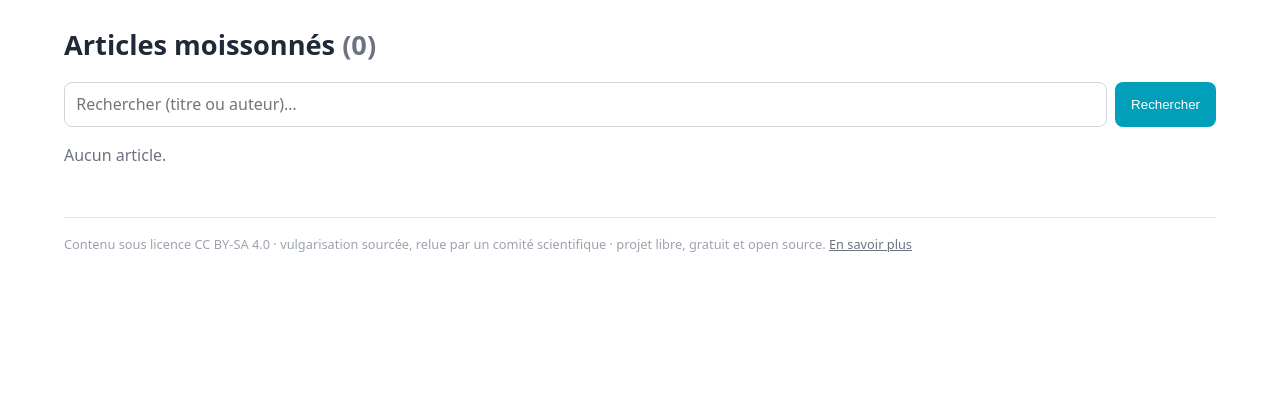
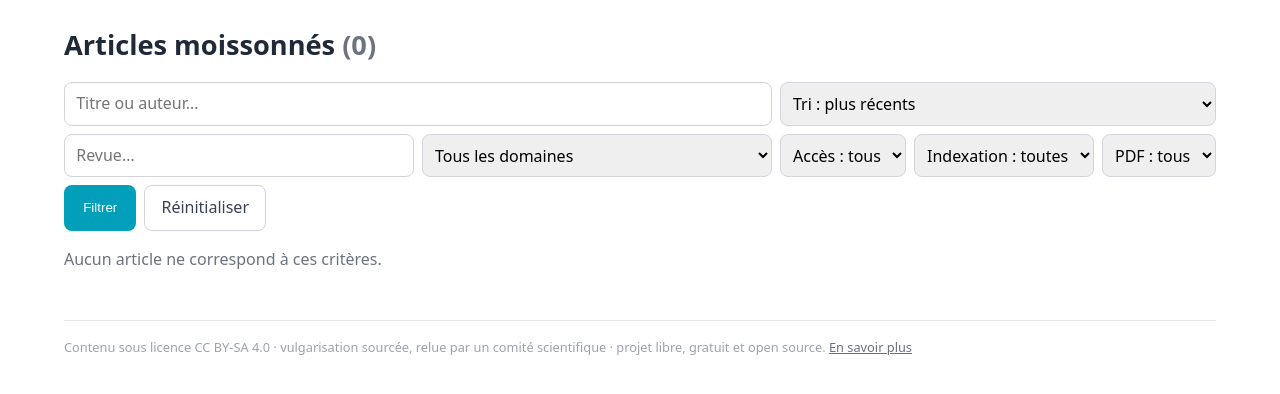
Before and after one commit to phracktale/sciencesWiki, a Symfony app: template apps/web/templates/admin/articles.html.twig in a window 1280 px wide. Shown: the part 172-566 px from the top of the page. Run offline with Twig, Linux system fonts and the light colour scheme; the template is opened without the code that fills it, so the values that code supplies are empty; some libraries are stand-ins or nearby versions.

Commit message:
feat(admin): filtres + tri sur les articles moissonnés
Filtres : revue (autocomplete via /api/admin/journals), domaine (sous-arbre),
indexation (texte intégral / résumé), PDF (vectorisé / lien / aucun), accès
(libre / payant / inconnu) + tri (récents/anciens/titre/fragments). Lien article
préfère la page canonique éditeur. Filtres conservés dans la pagination.

Co-Authored-By: Claude Opus 4.8 (1M context) <noreply@anthropic.com>

```diff
--- a/apps/web/templates/admin/articles.html.twig
+++ b/apps/web/templates/admin/articles.html.twig
@@ -4,14 +4,67 @@
     {% include 'admin/_nav.html.twig' %}
     <h1>Articles moissonnés <span class="muted">({{ data.total|number_format(0,',',' ') }})</span></h1>
 
-    <form method="get" action="{{ path('admin_articles') }}" style="display:flex; gap:.5rem; margin:1rem 0">
-        <input type="text" name="q" value="{{ data.query }}" placeholder="Rechercher (titre ou auteur)…"
-               style="flex:1; padding:.55rem .7rem; border:1px solid #d1d5db; border-radius:8px; font:inherit">
-        <button type="submit" style="background:var(--accent); color:#fff; border:0; border-radius:8px; padding:.55rem 1rem; cursor:pointer">Rechercher</button>
+    {% set f = filters ?? {} %}
+    {# Paramètres conservés dans la pagination (recherche + filtres courants). #}
+    {% set baseParams = {
+        q: data.query, journal: f.journal, journal_name: journalName,
+        indexation: f.indexation, domain: f.domain, pdf: f.pdf, access: f.access, sort: f.sort
+    } %}
+
+    <form method="get" action="{{ path('admin_articles') }}" style="display:grid; grid-template-columns:1fr 1fr 1fr; gap:.5rem; margin:1rem 0">
+        <input type="text" name="q" value="{{ data.query }}" placeholder="Titre ou auteur…"
+               style="grid-column:1 / 3; padding:.5rem .7rem; border:1px solid #d1d5db; border-radius:8px; font:inherit">
+        <select name="sort" style="padding:.5rem; border:1px solid #d1d5db; border-radius:8px; font:inherit">
+            <option value="">Tri : plus récents</option>
+            <option value="ancien" {{ f.sort == 'ancien' ? 'selected' }}>Plus anciens</option>
+            <option value="titre" {{ f.sort == 'titre' ? 'selected' }}>Titre (A→Z)</option>
+            <option value="fragments" {{ f.sort == 'fragments' ? 'selected' }}>Fragments vectorisés</option>
+        </select>
+
+        {# Revue : autocomplete (id caché + nom visible) #}
+        <div style="position:relative">
+            <input type="text" id="journal-input" autocomplete="off" value="{{ journalName }}" placeholder="Revue…"
+                   style="width:100%; padding:.5rem .7rem; border:1px solid #d1d5db; border-radius:8px; font:inherit">
+            <input type="hidden" name="journal" id="journal-id" value="{{ f.journal }}">
+            <input type="hidden" name="journal_name" id="journal-name" value="{{ journalName }}">
+            <ul id="journal-results" style="position:absolute; z-index:5; left:0; right:0; margin:.2rem 0 0; padding:0; list-style:none; background:#fff; border:1px solid #d1d5db; border-radius:8px; box-shadow:0 6px 20px rgba(0,0,0,.08); display:none; max-height:240px; overflow:auto"></ul>
+        </div>
+
+        <select name="domain" style="padding:.5rem; border:1px solid #d1d5db; border-radius:8px; font:inherit">
+            <option value="">Tous les domaines</option>
+            {% for d in domains ?? [] %}
+                <option value="{{ d.slug }}" {{ f.domain == d.slug ? 'selected' }}>{{ d.label }}</option>
+            {% endfor %}
+        </select>
+
+        <div style="display:flex; gap:.5rem">
+            <select name="access" style="flex:1; padding:.5rem; border:1px solid #d1d5db; border-radius:8px; font:inherit">
+                <option value="">Accès : tous</option>
+                <option value="libre" {{ f.access == 'libre' ? 'selected' }}>Libre</option>
+                <option value="payant" {{ f.access == 'payant' ? 'selected' }}>Payant</option>
+                <option value="inconnu" {{ f.access == 'inconnu' ? 'selected' }}>Inconnu</option>
+            </select>
+            <select name="indexation" style="flex:1; padding:.5rem; border:1px solid #d1d5db; border-radius:8px; font:inherit">
+                <option value="">Indexation : toutes</option>
+                <option value="fulltext" {{ f.indexation == 'fulltext' ? 'selected' }}>Texte intégral</option>
+                <option value="abstract" {{ f.indexation == 'abstract' ? 'selected' }}>Résumé seul</option>
+            </select>
+            <select name="pdf" style="flex:1; padding:.5rem; border:1px solid #d1d5db; border-radius:8px; font:inherit">
+                <option value="">PDF : tous</option>
+                <option value="vectorise" {{ f.pdf == 'vectorise' ? 'selected' }}>Vectorisé</option>
+                <option value="lien" {{ f.pdf == 'lien' ? 'selected' }}>Lien seul</option>
+                <option value="aucun" {{ f.pdf == 'aucun' ? 'selected' }}>Aucun</option>
+            </select>
+        </div>
+
+        <div style="display:flex; gap:.5rem; grid-column:1 / 4">
+            <button type="submit" style="background:var(--accent); color:#fff; border:0; border-radius:8px; padding:.55rem 1.2rem; cursor:pointer">Filtrer</button>
+            <a href="{{ path('admin_articles') }}" style="padding:.55rem 1rem; border:1px solid #d1d5db; border-radius:8px; text-decoration:none; color:#374151">Réinitialiser</a>
+        </div>
     </form>
 
     {% if data.items is empty %}
-        <p class="muted">Aucun article.</p>
+        <p class="muted">Aucun article ne correspond à ces critères.</p>
     {% else %}
         <table style="width:100%; border-collapse:collapse; font-size:.9rem">
             <thead>
@@ -49,9 +102,47 @@
         </table>
 
         <p style="margin-top:1rem; display:flex; gap:1rem; align-items:center">
-            {% if data.page > 1 %}<a href="{{ path('admin_articles', { q: data.query, page: data.page - 1 }) }}">← Précédent</a>{% endif %}
+            {% if data.page > 1 %}<a href="{{ path('admin_articles', baseParams|merge({ page: data.page - 1 })) }}">← Précédent</a>{% endif %}
             <span class="muted">Page {{ data.page }} / {{ data.pages }}</span>
-            {% if data.page < data.pages %}<a href="{{ path('admin_articles', { q: data.query, page: data.page + 1 }) }}">Suivant →</a>{% endif %}
+            {% if data.page < data.pages %}<a href="{{ path('admin_articles', baseParams|merge({ page: data.page + 1 })) }}">Suivant →</a>{% endif %}
         </p>
     {% endif %}
+
+    <script>
+        (function () {
+            var input = document.getElementById('journal-input');
+            var idField = document.getElementById('journal-id');
+            var nameField = document.getElementById('journal-name');
+            var box = document.getElementById('journal-results');
+            if (!input) return;
+            var timer = null;
+
+            function close() { box.style.display = 'none'; box.innerHTML = ''; }
+            input.addEventListener('input', function () {
+                idField.value = ''; nameField.value = input.value;
+                var q = input.value.trim();
+                clearTimeout(timer);
+                if (q.length < 2) { close(); return; }
+                timer = setTimeout(function () {
+                    fetch('{{ path('admin_journals') }}?q=' + encodeURIComponent(q))
+                        .then(function (r) { return r.json(); })
+                        .then(function (d) {
+                            box.innerHTML = '';
+                            (d.items || []).forEach(function (j) {
+                                var li = document.createElement('li');
+                                li.style.cssText = 'padding:.45rem .6rem; cursor:pointer; border-bottom:1px solid #f1f5f9';
+                                li.innerHTML = '<strong>' + j.name + '</strong> <span style="color:#6b7280">— ' + (j.publisher || '—') + ' · ' + j.articles + ' art.</span>';
+                                li.addEventListener('mousedown', function (e) {
+                                    e.preventDefault();
+                                    idField.value = j.id; nameField.value = j.name; input.value = j.name; close();
+                                });
+                                box.appendChild(li);
+                            });
+                            box.style.display = box.children.length ? 'block' : 'none';
+                        });
+                }, 220);
+            });
+            document.addEventListener('click', function (e) { if (!box.contains(e.target) && e.target !== input) close(); });
+        })();
+    </script>
 {% endblock %}
```
Also changed, not shown: apps/api/src/Controller/Admin/AdminArticlesController.php (+72 -6 lines), apps/web/src/Controller/AdminController.php (+24 -0 lines), apps/web/src/Service/AdminApiClient.php (+16 -3 lines).
